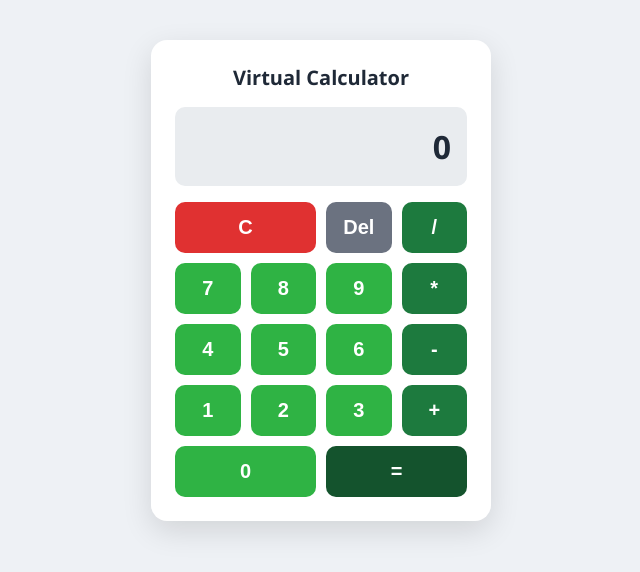
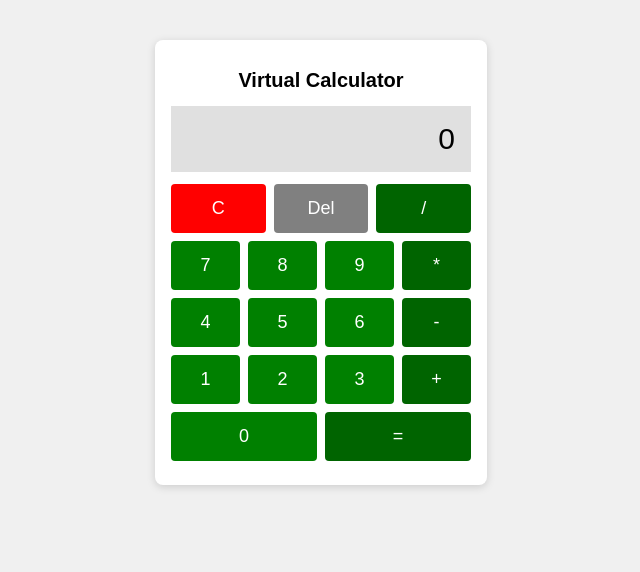
Before and after one commit to Datdaocong/B25DCTV081---BT7, a React (Vite) app: page / in a window 1280 px wide. Shown: the top 572 px of the page, without its empty margins (319-959 px from the left). Built offline with nearby package versions, Linux system fonts and the light colour scheme.

Commit message:
viết lại code đơn giản hơn, hardcode các nút

```diff
--- a/src/App.css
+++ b/src/App.css
@@ -1,55 +1,38 @@
 .calculator {
-  width: 340px;
+  width: 300px;
   margin: 40px auto;
-  padding: 24px;
-  background: #fff;
-  border-radius: 16px;
-  box-shadow: 0 10px 30px rgba(0, 0, 0, 0.12);
+  background: white;
+  padding: 16px;
+  border-radius: 8px;
+  box-shadow: 0 2px 8px rgba(0, 0, 0, 0.15);
 }
 
-.calculator-title {
-  margin: 0 0 16px;
+h1 {
   text-align: center;
   font-size: 20px;
-  color: #1f2937;
 }
 
 .display {
-  background: #e9ecef;
-  border-radius: 10px;
-  padding: 18px 16px;
-  margin-bottom: 16px;
+  background: #e0e0e0;
   text-align: right;
-  overflow-x: auto;
+  padding: 16px;
+  font-size: 30px;
+  margin-bottom: 12px;
+  overflow: hidden;
 }
 
-.display-text {
-  font-size: 32px;
-  font-weight: 600;
-  white-space: nowrap;
+.row {
+  display: flex;
+  gap: 8px;
+  margin-bottom: 8px;
 }
 
-.keypad {
-  display: grid;
-  grid-template-columns: repeat(4, 1fr);
-  gap: 10px;
+.row button {
+  flex: 1;
+  padding: 14px 0;
+  font-size: 18px;
+  color: white;
+  border: none;
+  border-radius: 4px;
+  cursor: pointer;
 }
-
-.btn {
-  border: none;
-  border-radius: 10px;
-  padding: 14px 0;
-  font-size: 20px;
-  font-weight: 600;
-  color: #fff;
-  cursor: pointer;
-  transition: filter 0.15s, transform 0.05s;
-}
-
-.btn:hover {
-  filter: brightness(1.1);
-}
-
-.btn:active {
-  transform: scale(0.96);
-}
--- a/src/App.jsx
+++ b/src/App.jsx
@@ -1,56 +1,67 @@
 import { useState } from "react";
 import Display from "./components/Display.jsx";
 import Button from "./components/Button.jsx";
-import { calculate } from "./calculate.js";
 import "./App.css";
 
-const KEYS = [
-  { label: "C", color: "#e03131", span: 2 },
-  { label: "Del", color: "#6b7280" },
-  { label: "/", color: "#1d7a3e" },
-  { label: "7", color: "#2fb344" },
-  { label: "8", color: "#2fb344" },
-  { label: "9", color: "#2fb344" },
-  { label: "*", color: "#1d7a3e" },
-  { label: "4", color: "#2fb344" },
-  { label: "5", color: "#2fb344" },
-  { label: "6", color: "#2fb344" },
-  { label: "-", color: "#1d7a3e" },
-  { label: "1", color: "#2fb344" },
-  { label: "2", color: "#2fb344" },
-  { label: "3", color: "#2fb344" },
-  { label: "+", color: "#1d7a3e" },
-  { label: "0", color: "#2fb344", span: 2 },
-  { label: "=", color: "#14532d", span: 2 },
-];
+function calculate(expr) {
+  const numbers = expr.split(/[+\-*/]/).map(Number);
+  const ops = expr.match(/[+\-*/]/g) || [];
+  let result = numbers[0];
+  for (let i = 0; i < ops.length; i++) {
+    if (ops[i] === "+") result += numbers[i + 1];
+    if (ops[i] === "-") result -= numbers[i + 1];
+    if (ops[i] === "*") result *= numbers[i + 1];
+    if (ops[i] === "/") result /= numbers[i + 1];
+  }
+  return result;
+}
 
 export default function App() {
   const [expression, setExpression] = useState("");
 
   function handlePress(label) {
-    if (expression === "Lỗi" && label !== "C") return;
-    if (label === "C") return setExpression("");
-    if (label === "Del") return setExpression(expression.slice(0, -1));
-    if (label === "=") return setExpression(String(calculate(expression)));
-    if ("+-*/".includes(label) && ("+-*/".includes(expression.at(-1)) || expression === ""))
-      return;
-    setExpression(expression + label);
+    if (label === "C") {
+      setExpression("");
+    } else if (label === "Del") {
+      setExpression(expression.slice(0, -1));
+    } else if (label === "=") {
+      const result = calculate(expression);
+      setExpression(isFinite(result) ? String(result) : "Lỗi");
+    } else {
+      setExpression(expression + label);
+    }
   }
 
   return (
     <div className="calculator">
-      <h1 className="calculator-title">Virtual Calculator</h1>
+      <h1>Virtual Calculator</h1>
       <Display expression={expression} />
-      <div className="keypad">
-        {KEYS.map((key) => (
-          <Button
-            key={key.label}
-            label={key.label}
-            color={key.color}
-            span={key.span}
-            onPress={handlePress}
-          />
-        ))}
+      <div className="row">
+        <Button label="C" color="red" onPress={handlePress} />
+        <Button label="Del" color="gray" onPress={handlePress} />
+        <Button label="/" color="darkgreen" onPress={handlePress} />
+      </div>
+      <div className="row">
+        <Button label="7" color="green" onPress={handlePress} />
+        <Button label="8" color="green" onPress={handlePress} />
+        <Button label="9" color="green" onPress={handlePress} />
+        <Button label="*" color="darkgreen" onPress={handlePress} />
+      </div>
+      <div className="row">
+        <Button label="4" color="green" onPress={handlePress} />
+        <Button label="5" color="green" onPress={handlePress} />
+        <Button label="6" color="green" onPress={handlePress} />
+        <Button label="-" color="darkgreen" onPress={handlePress} />
+      </div>
+      <div className="row">
+        <Button label="1" color="green" onPress={handlePress} />
+        <Button label="2" color="green" onPress={handlePress} />
+        <Button label="3" color="green" onPress={handlePress} />
+        <Button label="+" color="darkgreen" onPress={handlePress} />
+      </div>
+      <div className="row">
+        <Button label="0" color="green" onPress={handlePress} />
+        <Button label="=" color="darkgreen" onPress={handlePress} />
       </div>
     </div>
   );
--- a/src/calculate.js
+++ /dev/null
@@ -1,25 +0,0 @@
-export function calculate(expr) {
-  expr = expr.replace(/[+\-*/]+$/, "");
-  if (expr[0] === "-") expr = "0" + expr;
-
-  const numbers = expr.split(/[+\-*/]/).map(Number);
-  const operators = expr.match(/[+\-*/]/g) || [];
-
-  for (let i = 0; i < operators.length; ) {
-    if (operators[i] === "*" || operators[i] === "/") {
-      numbers[i] =
-        operators[i] === "*" ? numbers[i] * numbers[i + 1] : numbers[i] / numbers[i + 1];
-      numbers.splice(i + 1, 1);
-      operators.splice(i, 1);
-    } else {
-      i++;
-    }
-  }
-
-  let result = numbers[0];
-  operators.forEach((op, i) => {
-    result = op === "+" ? result + numbers[i + 1] : result - numbers[i + 1];
-  });
-
-  return isFinite(result) ? parseFloat(result.toFixed(10)) : "Lỗi";
-}
--- a/src/components/Button.jsx
+++ b/src/components/Button.jsx
@@ -1,10 +1,6 @@
-export default function Button({ label, color, span = 1, onPress }) {
+export default function Button({ label, color, onPress }) {
   return (
-    <button
-      className="btn"
-      style={{ background: color, gridColumn: `span ${span}` }}
-      onClick={() => onPress(label)}
-    >
+    <button style={{ background: color }} onClick={() => onPress(label)}>
       {label}
     </button>
   );
--- a/src/components/Display.jsx
+++ b/src/components/Display.jsx
@@ -1,7 +1,3 @@
 export default function Display({ expression }) {
-  return (
-    <div className="display">
-      <span className="display-text">{expression || "0"}</span>
-    </div>
-  );
+  return <div className="display">{expression || "0"}</div>;
 }
--- a/src/index.css
+++ b/src/index.css
@@ -1,10 +1,5 @@
-* {
-  box-sizing: border-box;
-}
-
 body {
   margin: 0;
-  font-family: "Segoe UI", system-ui, -apple-system, sans-serif;
-  background: #eef1f5;
-  color: #1f2937;
+  font-family: Arial, sans-serif;
+  background: #f0f0f0;
 }
```
Also changed, not shown: 1 other file (tests, documents, lock files or other folders).
